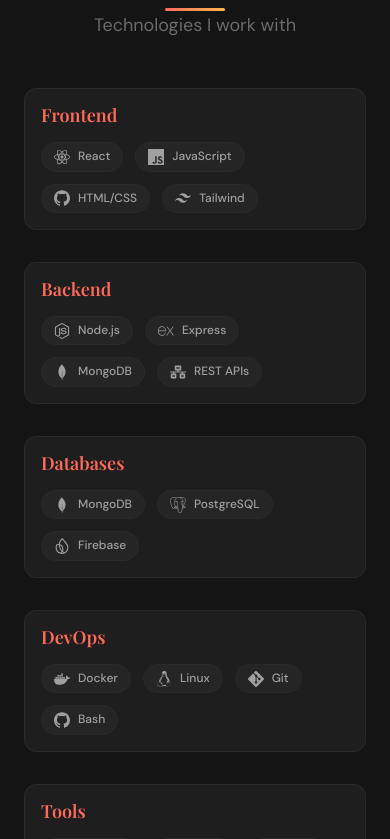
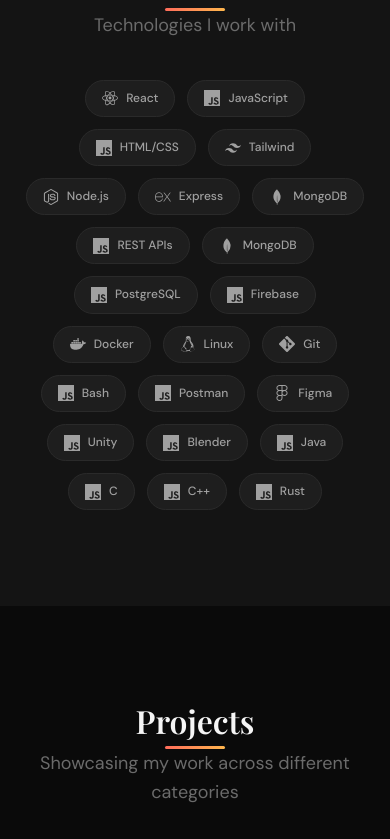
Before and after one commit to vineet1cg/PORTFOLIO, a React (Vite) app: page / in a window 390 px wide. Shown: the part 1325-2164 px from the top of the page. Built offline with nearby package versions, Linux system fonts and the light colour scheme.

Commit message:
Simplify Skills section

```diff
--- a/src/components/Skills.jsx
+++ b/src/components/Skills.jsx
@@ -1,11 +1,9 @@
 import { motion } from 'framer-motion'
 import { FaHtml5, FaCss3Alt, FaNetworkWired } from 'react-icons/fa'
 import {
-  SiJavascript, SiReact, SiTailwindcss, SiRedux,
-  SiNodedotjs, SiExpress, SiMongodb, SiPostgresql,
-  SiSupabase, SiRust, SiGit, SiGithub,
-  SiPostman, SiDocker, SiVercel, SiNetlify,
-  SiLinux, SiFigma, SiBlender, SiFirebase
+  SiJavascript, SiReact, SiTailwindcss,
+  SiNodedotjs, SiExpress, SiMongodb,
+  SiDocker, SiGit, SiFigma, SiLinux
 } from 'react-icons/si'
 import styles from './Skills.module.css'
 import { portfolioData } from '../data/portfolioData'
@@ -16,51 +14,22 @@ const skillIcons = {
   'JavaScript': SiJavascript,
   'React': SiReact,
   'Tailwind': SiTailwindcss,
-  'Redux': SiRedux,
   'Node.js': SiNodedotjs,
   'Express': SiExpress,
-  'REST APIs': FaNetworkWired,
   'MongoDB': SiMongodb,
-  'PostgreSQL': SiPostgresql,
-  'Firebase': SiFirebase,
+  'Docker': SiDocker,
   'Git': SiGit,
-  'Docker': SiDocker,
-  'Postman': SiPostman,
   'Figma': SiFigma,
-  'Linux': SiLinux,
-  'Blender': SiBlender,
-  'Unity': SiBlender,
-  'Java': SiJavascript,
-  'C': SiJavascript,
-  'C++': SiJavascript,
-  'Rust': SiRust
+  'Linux': SiLinux
 }
 
-const skillCategories = [
-  {
-    title: 'Frontend',
-    skills: portfolioData.skills.frontend
-  },
-  {
-    title: 'Backend',
-    skills: portfolioData.skills.backend
-  },
-  {
-    title: 'Databases',
-    skills: portfolioData.skills.databases
-  },
-  {
-    title: 'DevOps',
-    skills: portfolioData.skills.devops
-  },
-  {
-    title: 'Tools',
-    skills: portfolioData.skills.tools
-  },
-  {
-    title: 'Languages',
-    skills: portfolioData.skills.languages
-  }
+const allSkills = [
+  ...portfolioData.skills.frontend,
+  ...portfolioData.skills.backend,
+  ...portfolioData.skills.databases,
+  ...portfolioData.skills.devops,
+  ...portfolioData.skills.tools,
+  ...portfolioData.skills.languages
 ]
 
 function Skills() {
@@ -78,30 +47,18 @@ function Skills() {
           <p className={styles.subtitle}>Technologies I work with</p>
         </motion.div>
 
-        <div className={styles.categories}>
-          {skillCategories.map((category, catIndex) => (
-            <motion.div
-              key={category.title}
-              className={styles.category}
-              initial={{ opacity: 0, y: 20 }}
-              whileInView={{ opacity: 1, y: 0 }}
-              viewport={{ once: true }}
-              transition={{ duration: 0.5, delay: catIndex * 0.1 }}
-            >
-              <h3 className={styles.categoryTitle}>{category.title}</h3>
-              <div className={styles.skillTags}>
-                {category.skills.map((skill, skillIndex) => {
-                  const Icon = skillIcons[skill] || SiGithub
+        <div className={styles.skillGrid}>
+          {allSkills.map((skill, index) => {
+            const Icon = skillIcons[skill] || SiJavascript
             return (
               <motion.div
                 key={skill}
-                      className={styles.skillTag}
-                      initial={{ opacity: 0, scale: 0.8 }}
-                      whileInView={{ opacity: 1, scale: 1 }}
+                className={styles.skillItem}
+                initial={{ opacity: 0, y: 10 }}
+                whileInView={{ opacity: 1, y: 0 }}
                 viewport={{ once: true }}
-                      transition={{ duration: 0.3, delay: (catIndex * 0.1) + (skillIndex * 0.05) }}
-                      whileHover={{ scale: 1.05 }}
-                      whileTap={{ scale: 0.95 }}
+                transition={{ duration: 0.4, delay: index * 0.03 }}
+                whileHover={{ y: -5 }}
               >
                 <span className={styles.skillIcon}><Icon /></span>
                 <span>{skill}</span>
@@ -109,9 +66,6 @@ function Skills() {
             )
           })}
         </div>
-            </motion.div>
-          ))}
-        </div>
       </div>
     </section>
   )
--- a/src/components/Skills.module.css
+++ b/src/components/Skills.module.css
@@ -12,7 +12,7 @@
 
 .header {
   text-align: center;
-  margin-bottom: var(--space-12);
+  margin-bottom: var(--space-10);
 }
 
 .title {
@@ -39,65 +39,46 @@
   color: var(--text-muted);
 }
 
-.categories {
-  display: flex;
-  flex-direction: column;
-  gap: var(--space-8);
-}
-
-.category {
-  background: var(--bg-surface);
-  border: 1px solid var(--border-subtle);
-  border-radius: var(--radius-lg);
-  padding: var(--space-6);
-}
-
-.categoryTitle {
-  font-size: var(--text-lg);
-  font-weight: 600;
-  margin-bottom: var(--space-4);
-  color: var(--accent-coral);
-}
-
-.skillTags {
+.skillGrid {
   display: flex;
   flex-wrap: wrap;
+  justify-content: center;
   gap: var(--space-3);
 }
 
-.skillTag {
+.skillItem {
   display: inline-flex;
   align-items: center;
   gap: var(--space-2);
-  padding: var(--space-2) var(--space-4);
-  background: var(--bg-elevated);
+  padding: var(--space-3) var(--space-5);
+  background: var(--bg-surface);
   border: 1px solid var(--border-subtle);
   border-radius: var(--radius-full);
   font-size: var(--text-sm);
   color: var(--text-secondary);
   font-weight: 500;
   transition: all var(--transition-fast);
-  cursor: default;
 }
 
-.skillTag:hover {
+.skillItem:hover {
   border-color: var(--accent-coral);
   color: var(--accent-coral);
+  transform: translateY(-5px);
 }
 
 .skillIcon {
   display: flex;
   align-items: center;
-  font-size: var(--text-base);
+  font-size: var(--text-lg);
 }
 
 @media (max-width: 768px) {
-  .category {
-    padding: var(--space-4);
+  .skillItem {
+    padding: var(--space-2) var(--space-4);
+    font-size: var(--text-xs);
   }
 
-  .skillTag {
-    padding: var(--space-1) var(--space-3);
-    font-size: var(--text-xs);
+  .skillIcon {
+    font-size: var(--text-base);
   }
 }
```
Lines whose indentation alone changed are shown as unchanged.
